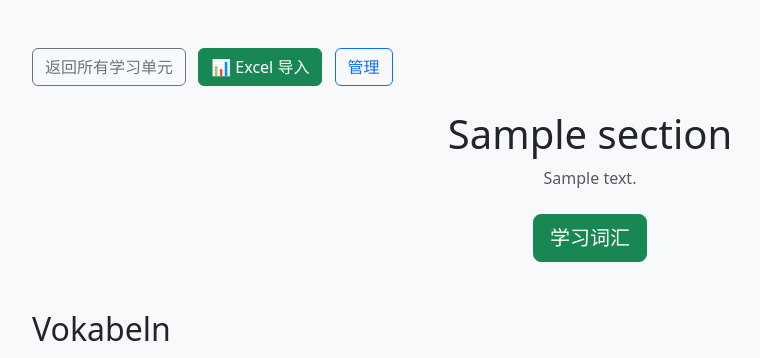
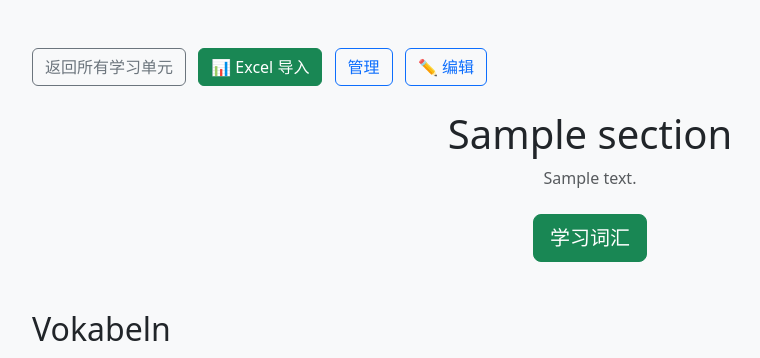
Before and after one commit to fufukingking/huada-chinese, a Flask app: template templates/admin/section.html in a window 1280 px wide. Shown: the part 62-420 px from the top of the page, without its empty margins (50-810 px from the left). Run offline with Flask 3, Linux system fonts and the light colour scheme; the visitor is signed in with stand-in values (Sample User, id 1); the template is opened without the code that fills it: most values are stand-ins (such as "Sample title", 1, 10 or a date in 2020).

Commit message:
Add edit button for section management

```diff
--- a/templates/admin/section.html
+++ b/templates/admin/section.html
@@ -35,6 +35,13 @@
                 class="btn btn-outline-primary ms-2"
             >
                 管理
+            </a>
+
+            <a
+                href="/admin/section/{{ section['id'] }}/edit"
+                class="btn btn-outline-primary ms-2"
+            >
+                ✏️ 编辑
             </a>
 
         {% endif %}
```
